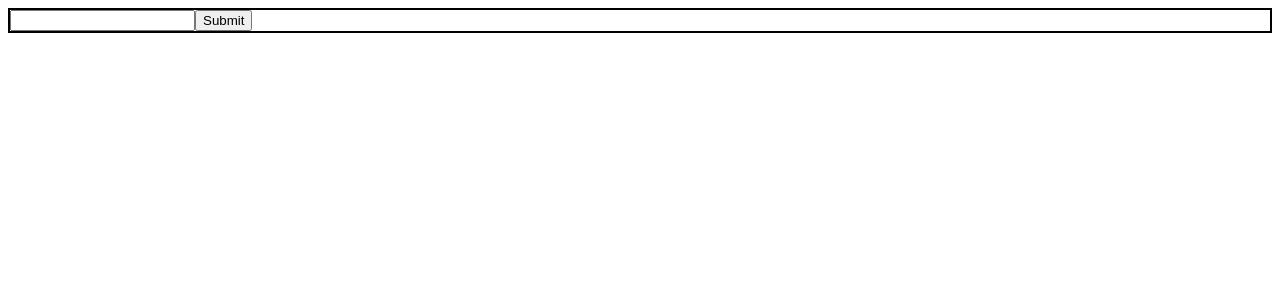
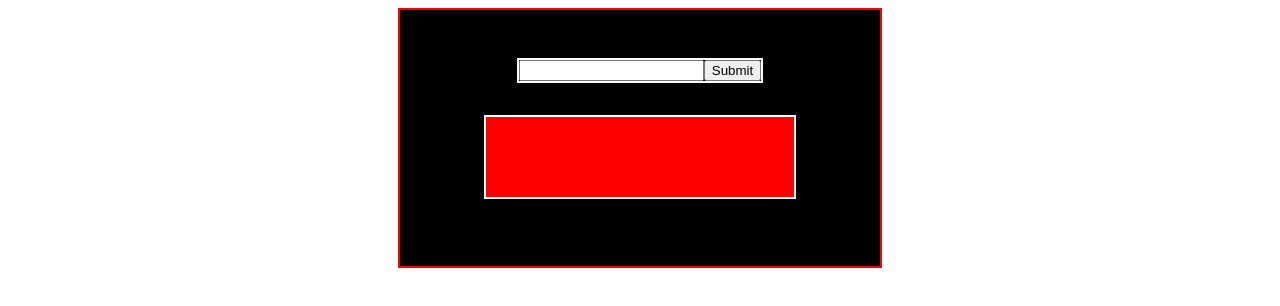
Before and after one commit to JMoneymaker/fibonacci-a-gogo, a React app: page / in a window 1280 px wide. Shown: the top 306 px of the page. Built offline with nearby package versions, Linux system fonts and the light colour scheme.

Commit message:
basic styling

```diff
--- a/src/components/App/Form.css
+++ b/src/components/App/Form.css
@@ -1,3 +1,26 @@
+.Fibonacci {
+    width: 30vw;
+    margin: 0 auto;
+    display: flex;
+    flex-direction: column;
+    align-items: center;
+    border: 2px solid red;
+    background-color: black;
+    height: 20vh;
+    padding: 3em;
+
+    div {
+        background-color: red;
+        border: 2px solid white;
+        color: black;
+        width: 80%;
+        height: 10vh;
+        margin-top: 2rem;
+        word-wrap: break-word;
+    }
+}
+
 .Form {
-    border: 2px solid black;
+    border: 2px solid white;
+    background-color: black;
 }
--- a/src/components/App/Form.jsx
+++ b/src/components/App/Form.jsx
@@ -18,11 +18,13 @@ const Form = () => {
 
   return (
     <>
-      <form className={styles.Form} onSubmit={handleSubmit}>
-        <input type='text' value={input} onChange={handleChange}></input>
-        <button>Submit</button>
-      </form>
-      <div>{output}</div>
+      <div className={styles.Fibonacci}>
+        <form className={styles.Form} onSubmit={handleSubmit}>
+          <input type='text' value={input} onChange={handleChange}></input>
+          <button>Submit</button>
+        </form>
+        <div>{output}</div>
+      </div>
     </>
   );
 };
```
